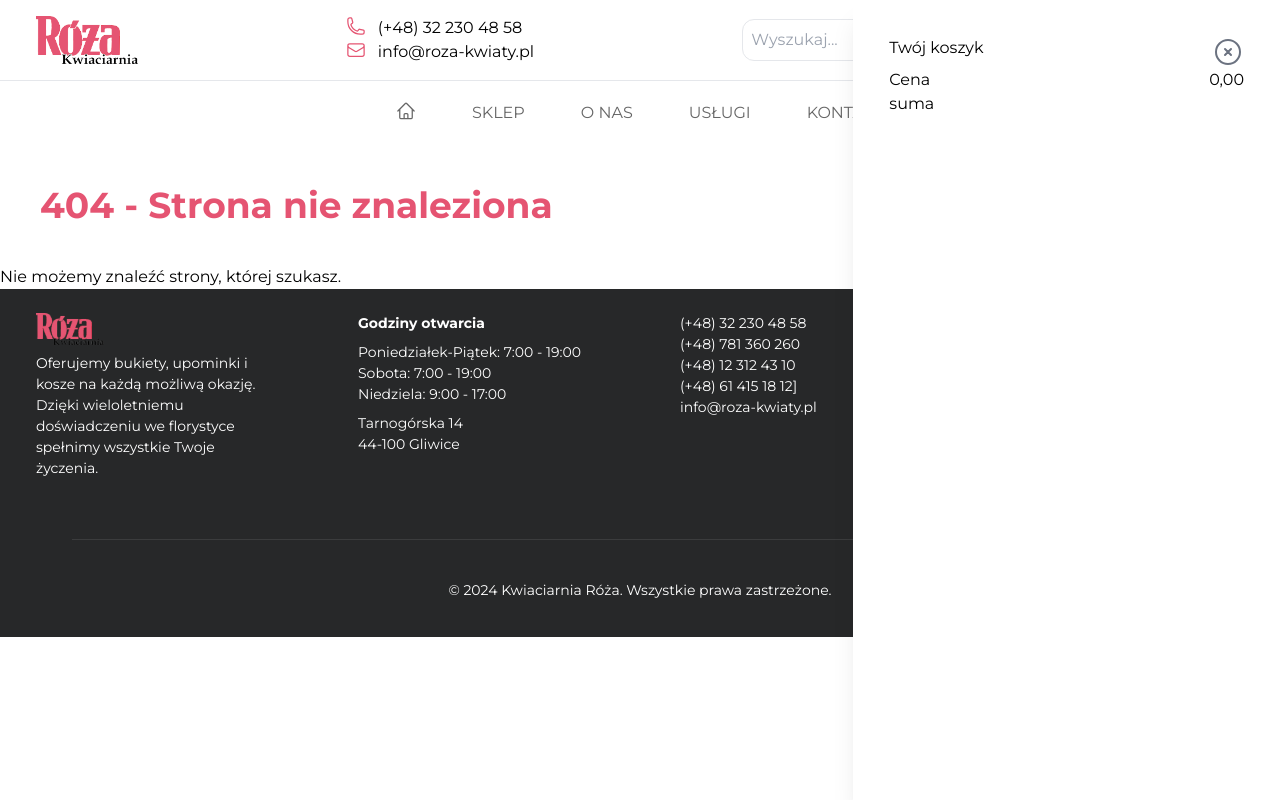
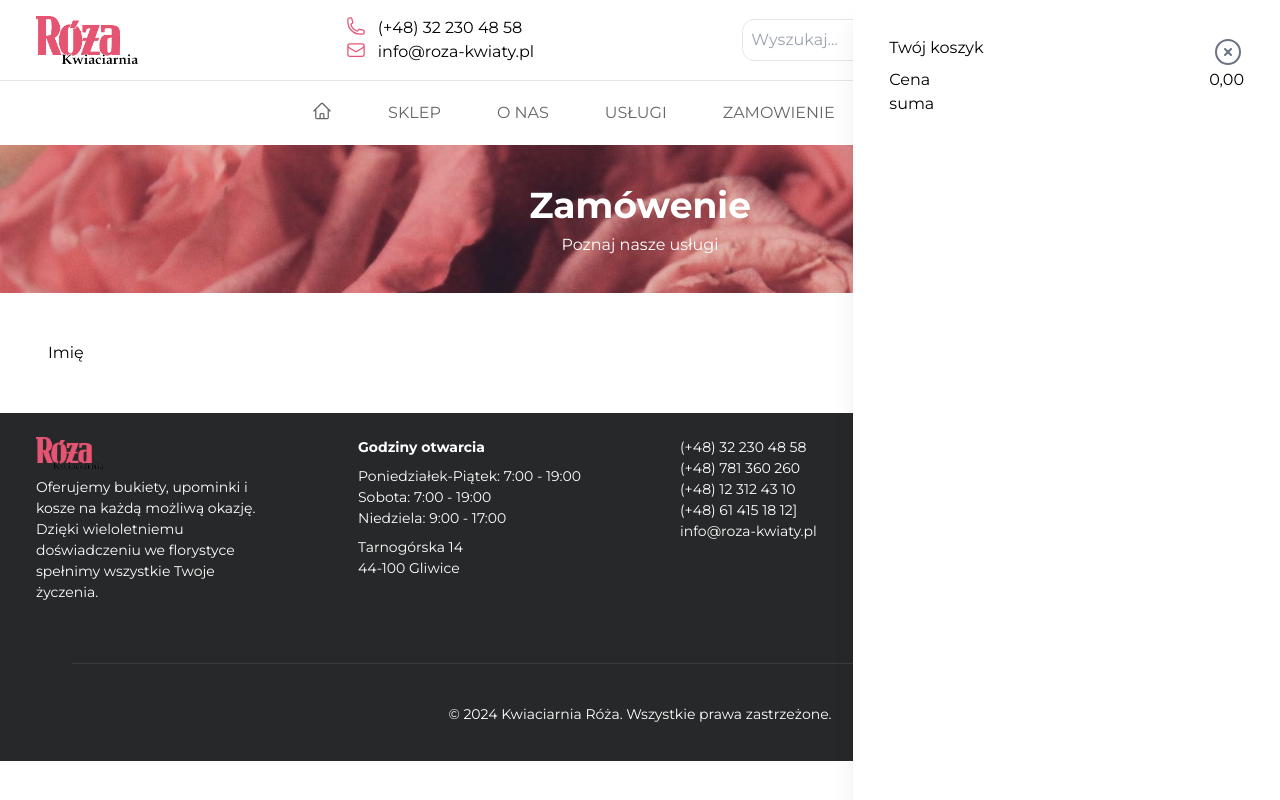
Before and after one commit to kpietryga/react_store, a React (Vite) app: page /checkout in a window 1280 px wide. Built offline with nearby package versions, Linux system fonts and the light colour scheme.

Commit message:
add Checkout.tsx

```diff
--- a/src/App.tsx
+++ b/src/App.tsx
@@ -8,8 +8,8 @@ import Products from "./components/pages/Products";
 import NotFound from "./components/pages/NotFound";
 import Offer from "./components/pages/Offer.tsx";
 import Cart from "./components/common/Cart.tsx";
+import Checkout from "./components/pages/Checkout.tsx";
 // import TopTitle from "./components/common/TopTitle.tsx";
-// import React from "react";
 
 const App = () => {
     return (
@@ -22,6 +22,7 @@ const App = () => {
                     <Route path="/about" element={<About />} />
                     <Route path="/contact" element={<Contact />} />
                     <Route path="/offer" element={<Offer />} />
+                    <Route path="/checkout" element={<Checkout />} />
                     <Route path="*" element={<NotFound />} />
                 </Routes>
             <Footer />
--- a/src/components/layout/Header.tsx
+++ b/src/components/layout/Header.tsx
@@ -80,6 +80,7 @@ const Header = () => {
                     <li className={liClass}><Link className="hover:text-customRed" to="/products">Sklep</Link></li>
                     <li className={liClass}><Link className="hover:text-customRed" to="/about">O nas</Link></li>
                     <li className={liClass}><Link className="hover:text-customRed" to="/offer">Usługi</Link></li>
+                    <li className={liClass}><Link className="hover:text-customRed" to="/checkout">Zamowienie</Link></li>
                     <li className={liClass + " flex"}><Link className="hover:text-customRed"
                                                             to="/contact">Kontakt</Link></li>
                 </ul>
--- /dev/null
+++ b/src/components/pages/Checkout.tsx
@@ -0,0 +1,54 @@
+import React, {useState} from "react";
+import TopTitle from "../common/TopTitle.tsx";
+
+const useInput = (initialValue: string) => {
+    const [value, setValue] = useState(initialValue);
+    const [touched, setTouched] = useState(false);
+    return {
+        value,
+        setValue,
+        touched,
+        setTouched,
+        reset: () => {
+            setValue('');
+            setTouched(false);
+        },
+        bind: {
+        value,
+            onChange: (e) => {
+            setValue(e.target.value);
+            setTouched(true);
+            }
+        }
+    }
+    }
+
+    const Checkout: React.FC = () => {
+        const {
+            value: firstName,
+            touched: touchedFirstName,
+            bind: bindFirstName,
+            reset: resetFirstName
+        } = useInput('');
+
+        return (
+            <>
+                <TopTitle title="Zamówenie" subTitle="Poznaj nasze usługi"/>
+                <main className="max-w-screen-xl mx-auto text-justify p-12 animate-fadeIn">
+                    <div>
+                        <label>Imię</label>
+                        <input type='text' className="form-control" {...bindFirstName} />
+                        <br/>
+                        {/*{*/}
+                        {/*    !error.firstName &&*/}
+                        {/*    touchedFirstName &&*/}
+                        {/*    <label className="text-danger">First Name error</label>*/}
+                        {/*}*/}
+                    </div>
+
+                </main>
+            </>
+        )
+    };
+
+export default Checkout;
```
